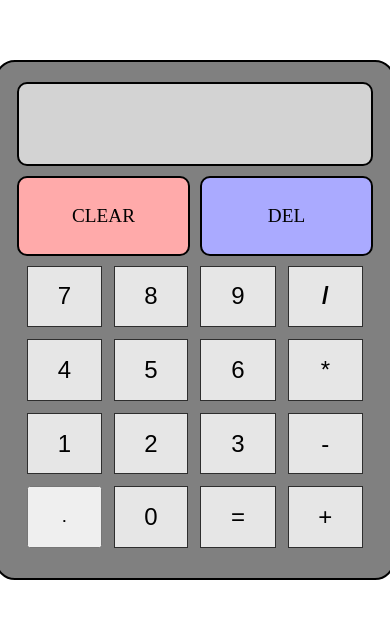
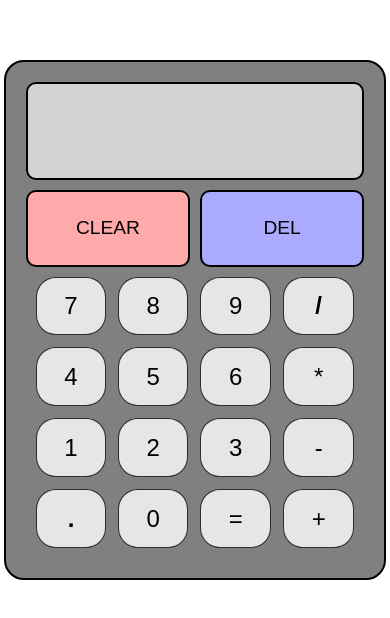
Before and after one commit to ChrisCash2020/Calculator, a plain HTML site: page index.html in a window 390 px wide. Shown: the part 102-720 px from the top of the page. Drawn offline with Linux system fonts and the light colour scheme.

Commit message:
Added styling and responsiveness

```diff
--- a/index.html
+++ b/index.html
@@ -11,8 +11,8 @@
     <form class="box">
       <input type="text" class="show-input" disabled />
       <div class="container">
-        <div data-clear class="btn clear">clear</div>
-        <div data-del class="btn del">del</div>
+        <button data-clear class="btn clear">clear</button>
+        <button data-del class="btn del">del</button>
       </div>
       <div class="grid-num">
         <button data-num class="num items">7</button>
@@ -27,7 +27,7 @@
         <button data-num class="num items">2</button>
         <button data-num class="num items">3</button>
         <button data-operation class="items">-</button>
-        <button data-point class="num-items bolder">.</button>
+        <button data-point class="num items bolder">.</button>
         <button data-num class="num items">0</button>
         <button data-operation class="items">=</button>
         <button data-operation class="items">+</button>
--- a/style.css
+++ b/style.css
@@ -27,7 +27,7 @@ body {
 .show-input {
   display: flex;
   width: 100%;
-  height: 95px;
+  height: 115px;
   border-radius: 10px;
   background-color: lightgray;
   margin-bottom: 10px;
@@ -55,6 +55,7 @@ body {
   border: 2px solid black;
   font-size: 1.2rem;
   text-transform: uppercase;
+  transition: 500ms;
 }
 .clear {
   background-color: #ffaaaa;
@@ -78,4 +79,18 @@ body {
   display: flex;
   align-items: center;
   justify-content: center;
+  border-radius: 20px;
+  transition: 500ms;
 }
+.btn:active,
+.items:active {
+  transform: scale(1.11);
+  transition: transform ease-in;
+  box-shadow: 0 0 10px whitesmoke;
+}
+
+@media (max-width: 410px) {
+  .box {
+    width: 98%;
+  }
+}
```
